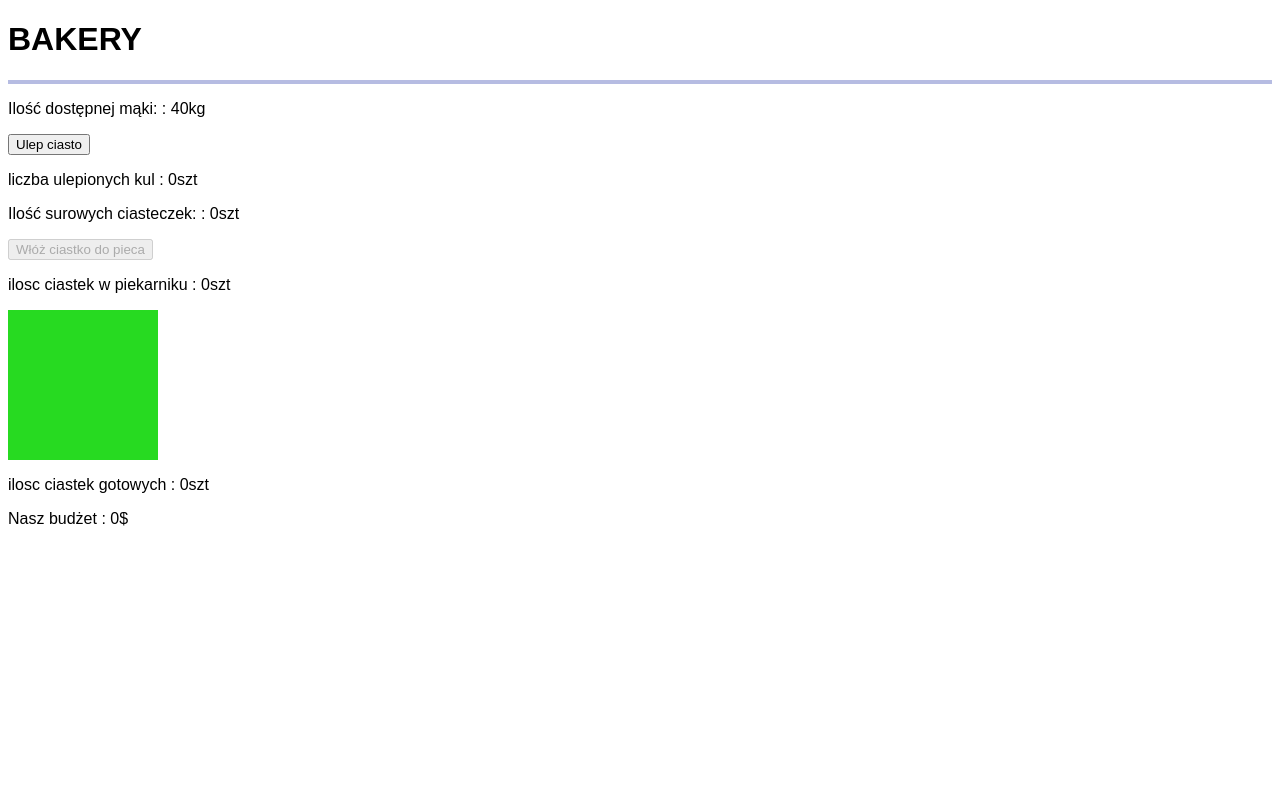
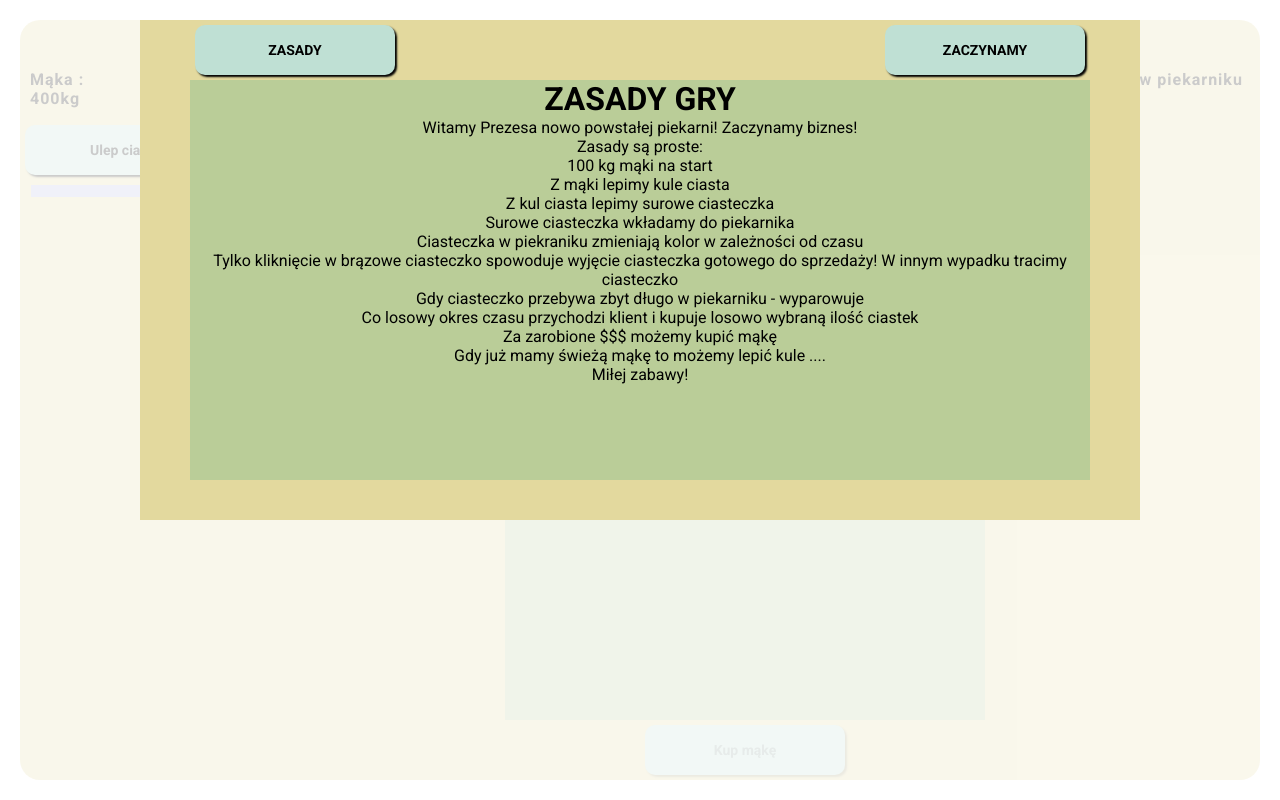
Before and after one commit to molekJ/bakery, a React (Create React App) app in the folder my-app/: page / in a window 1280 px wide. Built offline with nearby package versions, Linux system fonts and the light colour scheme.

Commit message:
not ready, but working

```diff
--- a/my-app/public/index.html
+++ b/my-app/public/index.html
@@ -24,6 +24,13 @@
       work correctly both with client-side routing and a non-root public URL.
       Learn how to configure a non-root public URL by running `npm run build`.
     -->
+
+    <link rel="preconnect" href="https://fonts.googleapis.com" />
+    <link rel="preconnect" href="https://fonts.gstatic.com" crossorigin />
+    <link
+      href="https://fonts.googleapis.com/css2?family=Roboto:ital,wght@0,100;0,300;0,400;0,500;0,700;0,900;1,100;1,300;1,400;1,500;1,700;1,900&display=swap"
+      rel="stylesheet"
+    />
     <title>Jakub's cookies</title>
   </head>
   <body>
--- a/my-app/src/App.tsx
+++ b/my-app/src/App.tsx
@@ -6,18 +6,72 @@ import { Oven } from "./Components/Oven";
 import { GlobalStyle } from "./GlobalStyles";
 import { Dough } from "./Components/Dought";
 import { Cookie } from "./Components/Cookie";
+import styled from "styled-components";
+import { Popup } from "./Components/Popup";
 
+const Container = styled.div`
+  display: flex;
+  flex-direction: column;
+  align-items: center;
+  margin: 20px;
+  background: var(--yellow-transparent);
+
+  border-radius: 20px;
+`;
+
+const HeaderContainer = styled.div`
+  height: 100px;
+
+  display: flex;
+  align-items: center;
+  flex-shrink: 0;
+  flex-direction: column;
+  justify-content: center;
+`;
+
+const LeftContainer = styled.div`
+  width: 240px;
+
+  display: flex;
+  flex-direction: column;
+  align-items: center;
+`;
+
+const CenterContainer = styled.div`
+  width: 100%;
+  display: flex;
+  flex-direction: column;
+  align-items: center;
+`;
+
+const RightContainer = styled.div`
+width`;
+
+const MainContainer = styled.div`
+  display: flex;
+  width: 100%;
+  overflow: auto;
+  height: calc(100vh - 140px);
+  justify-content: center;
+`;
+
+const InfoContainer = styled.div`
+  display: flex;
+  justify-content: space-between;
+  width: calc(100vw - 40px);
+`;
 function App() {
-  const [flourAmount, setFlourAmount] = useState<number>(40);
+  const [flourAmount, setFlourAmount] = useState<number>(400);
   const [progresDought, setProgresDought] = useState<number>(0);
   const [isMakingDought, setisMakingDought] = useState<boolean>(false);
-  const [doughtAmount, setDoughtAmount] = useState<number>(0);
   const [doughtArray, setDoughtArray] = useState<Dough[]>([]);
   const [rawCookie, setRawCookie] = useState<number>(0);
   const [cookiesInOvenArray, setCookiesInOvenArray] = useState<Cookie[]>([]);
   const [cookiesReadyToSell, setCookiesReadyToSell] = useState<number>(0);
   const [ourMoney, setOurMoney] = useState<number>(0);
   const [sell, setSell] = useState(false);
+  const [freeSpaceInOven, setFreeSpaceInOven] = useState(9);
+  const [popUp, setPopUp] = useState(false);
 
   const makeCookie = (doughId: number) => {
     setDoughtArray((old) =>
@@ -40,15 +94,15 @@ function App() {
   };
 
   useEffect(() => {
-    if (flourAmount < 10) {
+    if (flourAmount < 10 || doughtArray.length === 5) {
       setisMakingDought(false);
       return;
     }
+
     let timeoutId = 0;
     if (isMakingDought) {
       if (progresDought === 100) {
         setProgresDought(0);
-        setDoughtAmount((doughtAmount) => doughtAmount + 1);
         setFlourAmount((flourAmount) => flourAmount - 10);
         setDoughtArray((doughtArray) => [
           ...doughtArray,
@@ -71,7 +125,10 @@ function App() {
 
   useEffect(() => {
     const date = Date.now();
-    if (cookiesInOvenArray.length === 0) return;
+    if (cookiesInOvenArray.length === 0) {
+      setFreeSpaceInOven(9);
+      return;
+    }
 
     setCookiesInOvenArray((old) =>
       old.map((cookie) =>
@@ -91,6 +148,8 @@ function App() {
     setCookiesInOvenArray((old) =>
       old.filter((cookie) => date - cookie.id < 12000)
     );
+
+    setFreeSpaceInOven(9 - cookiesInOvenArray.length);
   });
 
   const randomAmount = () => {
@@ -134,8 +193,6 @@ function App() {
     } else {
       const secounds = randomSecound();
       const timeoutId = window.setTimeout(() => {
-        console.log("srzedaje");
-        console.log(secounds);
         setSell(true);
         sellCookies();
       }, secounds * 1000);
@@ -150,34 +207,89 @@ function App() {
     }
   });
 
+  const refillOvenWithCookies = () => {
+    // if (rawCookie <= freeSpaceInOven) {
+    //   let b = rawCookie;
+    //   for (let i = 0; i < b; i++) {
+    //     cookiesBakingStart();
+    //   }
+    //   return;
+    // }
+    // if (rawCookie > freeSpaceInOven) {
+    //   let c = freeSpaceInOven;
+    //   for (let i = 0; i < c; i++) {
+    //     cookiesBakingStart();
+    //   }
+    //   return;
+    // }
+  };
+
   return (
-    <div className="App">
+    <>
+      <Popup popUp={popUp} setPopUp={setPopUp} />
+
+      <Container style={{ opacity: popUp ? 1 : 0.2 }}>
         <GlobalStyle />
+        <HeaderContainer>
           <h1>BAKERY</h1>
-      <ProgressBar progressValue={progresDought} />
+          <InfoContainer>
             <DisplayAmount
               amount={flourAmount}
-        nameAmount={"Ilość dostępnej mąki:"}
+              nameAmount={"Mąka"}
               type={"kg"}
             />
+            <DisplayAmount
+              amount={doughtArray.length}
+              nameAmount={"Kule ciasta"}
+              type={"szt"}
+            />
+
+            <DisplayAmount
+              amount={rawCookie}
+              nameAmount={"Surowe ciasteczka:"}
+              type={"szt"}
+            />
+            <DisplayAmount
+              amount={ourMoney}
+              nameAmount={"Nasz budżet"}
+              type={"$"}
+            />
+            <DisplayAmount
+              amount={cookiesInOvenArray.length}
+              nameAmount={"Ciastka w piekarniku"}
+              type={"szt"}
+            />
+            <DisplayAmount
+              amount={cookiesReadyToSell}
+              nameAmount={"Ciastka na sprzedaż"}
+              type={"szt"}
+            />
+            <DisplayAmount
+              amount={freeSpaceInOven}
+              nameAmount={"Wolne miejsce w piekarniku"}
+              type={"szt"}
+            />
+          </InfoContainer>
+        </HeaderContainer>
+
+        <MainContainer>
+          <LeftContainer>
+            {" "}
             <button
-        disabled={flourAmount < 10 ? true : false}
+              disabled={
+                flourAmount < 10
+                  ? true
+                  : false || doughtArray.length === 5
+                  ? true
+                  : false
+              }
               onClick={() => {
                 setisMakingDought(!isMakingDought);
               }}
             >
               {isMakingDought ? "Zatrzymaj lepienie" : "Ulep ciasto"}
             </button>
-      <DisplayAmount
-        amount={doughtAmount}
-        nameAmount={"liczba ulepionych kul"}
-        type={"szt"}
-      />
-      <DisplayAmount
-        amount={rawCookie}
-        nameAmount={"Ilość surowych ciasteczek:"}
-        type={"szt"}
-      />
+            <ProgressBar progressValue={progresDought} />
             {doughtArray.map((element) => {
               return (
                 <DoughShelf
@@ -186,8 +298,9 @@ function App() {
                   onDoughClick={() => makeCookie(element.id)}
                 />
               );
-      })}
-
+            })}{" "}
+          </LeftContainer>
+          <CenterContainer>
             <button
               disabled={
                 rawCookie < 1
@@ -202,24 +315,41 @@ function App() {
             >
               Włóż ciastko do pieca
             </button>
-      <DisplayAmount
-        amount={cookiesInOvenArray.length}
-        nameAmount={"ilosc ciastek w piekarniku"}
-        type={"szt"}
-      />
+            <button
+              disabled={
+                rawCookie < 1
+                  ? true
+                  : false || cookiesInOvenArray.length === 9
+                  ? true
+                  : false
+              }
+              onClick={() => {
+                refillOvenWithCookies();
+              }}
+            >
+              Zapełnij piec
+            </button>
+
             <Oven
               cookiesInOvenArray={cookiesInOvenArray}
               setCookiesReadyToSell={setCookiesReadyToSell}
-        cookiesReadyToSell={cookiesReadyToSell}
               setCookiesInOvenArray={setCookiesInOvenArray}
             ></Oven>
-      <DisplayAmount
-        amount={cookiesReadyToSell}
-        nameAmount={"ilosc ciastek gotowych"}
-        type={"szt"}
-      />
-      <DisplayAmount amount={ourMoney} nameAmount={"Nasz budżet"} type={"$"} />
-    </div>
+
+            <button
+              disabled={ourMoney < 100 ? true : false}
+              onClick={() => {
+                setFlourAmount((flourAmount) => flourAmount + 100);
+                setOurMoney((ourMoney) => ourMoney - 100);
+              }}
+            >
+              Kup mąkę
+            </button>
+          </CenterContainer>
+          <RightContainer></RightContainer>
+        </MainContainer>
+      </Container>
+    </>
   );
 }
 
--- a/my-app/src/Components/DisplayAmount.tsx
+++ b/my-app/src/Components/DisplayAmount.tsx
@@ -1,4 +1,5 @@
 import React from "react";
+import styled from "styled-components";
 
 interface Props {
   nameAmount: string;
@@ -6,17 +7,24 @@ interface Props {
   type?: "kg" | "szt" | "$";
 }
 
+const Container = styled.div`
+  padding: 10px 10px;
+  border-radius: 5px;
+  font-weight: 600;
+  letter-spacing: 1px;
+`;
+
 export const DisplayAmount: React.FC<Props> = ({
   nameAmount,
   amount,
   type,
 }) => {
   return (
-    <div>
+    <Container>
       <p>
         {nameAmount} : {amount}
         {type && type}
       </p>
-    </div>
+    </Container>
   );
 };
--- a/my-app/src/Components/DoughShelf.tsx
+++ b/my-app/src/Components/DoughShelf.tsx
@@ -2,9 +2,9 @@ import React from "react";
 import styled from "styled-components";
 
 const Ball = styled.div`
-  background: yellow;
   border-radius: 50%;
   cursor: pointer;
+  margin: 5px;
 `;
 
 interface Props {
@@ -20,7 +20,7 @@ export const DoughShelf: React.FC<Props> = ({ onDoughClick, size }) => {
         style={{
           width: size,
           height: size,
-          background: size > 60 ? "green" : "red",
+          background: size > 30 ? "var(--tinkerbell)" : "var(--basilica)",
         }}
       ></Ball>
     </div>
--- a/my-app/src/Components/Oven.tsx
+++ b/my-app/src/Components/Oven.tsx
@@ -2,21 +2,22 @@ import React from "react";
 import styled from "styled-components";
 import { Cookie } from "./Cookie";
 const Container = styled.div`
-  width: 150px;
-  height: 150px;
+  width: 60vh;
+  height: 60vh;
   display: grid;
-  background: #27da21;
+  background: var(--tinkerbell);
   grid-template-columns: repeat(3, 1fr);
   grid-template-rows: repeat(3, 1fr);
 `;
 
 const CakePlace = styled.div`
-  height: 30px;
-  width: 45px;
+  height: 50%;
+  width: 80%;
   background: yellow;
-  border-top-left-radius: 20px;
-  border-top-right-radius: 20px;
-  border: 1px orange solid;
+  border-top-left-radius: 30px;
+  border-top-right-radius: 30px;
+  border-bottom-left-radius: 5px;
+  border-bottom-right-radius: 5px;
   display: flex;
   justify-self: center;
   align-self: center;
@@ -26,14 +27,12 @@ const CakePlace = styled.div`
 interface Props {
   cookiesInOvenArray: { id: number; color: string; place: string }[];
   setCookiesReadyToSell: React.Dispatch<React.SetStateAction<number>>;
-  cookiesReadyToSell: number;
   setCookiesInOvenArray: React.Dispatch<React.SetStateAction<Cookie[]>>;
 }
 
 export const Oven: React.FC<Props> = ({
   cookiesInOvenArray,
   setCookiesReadyToSell,
-  cookiesReadyToSell,
   setCookiesInOvenArray,
 }) => {
   const pullOutCookie = (color: string, ID: number) => {
--- /dev/null
+++ b/my-app/src/Components/Popup.tsx
@@ -0,0 +1,71 @@
+import React from "react";
+import styled from "styled-components";
+
+const Container = styled.div`
+  width: 1000px;
+  height: 500px;
+  background: var(--yellow-transparent);
+
+  z-index: 999;
+  position: absolute;
+  margin-left: auto;
+  margin-right: auto;
+  left: 0;
+  right: 0;
+  text-align: center;
+
+  display: flex;
+  flex-direction: column;
+  align-items: center;
+`;
+
+const ButtonContainer = styled.div`
+  width: 90%;
+  display: flex;
+  justify-content: space-between;
+`;
+
+const TextArea = styled.div`
+  height: 80%;
+  width: 90%;
+  background: var(--tinkerbell);
+`;
+
+interface Props {
+  setPopUp: React.Dispatch<React.SetStateAction<boolean>>;
+  popUp: boolean;
+}
+
+export const Popup: React.FC<Props> = ({ setPopUp, popUp }) => {
+  return (
+    <Container style={{ display: popUp ? "none" : "blok" }}>
+      <ButtonContainer>
+        <button>ZASADY</button>
+
+        <button onClick={() => setPopUp(!popUp)}>ZACZYNAMY</button>
+      </ButtonContainer>
+      <TextArea>
+        <h1>ZASADY GRY</h1>
+        <p>Witamy Prezesa nowo powstałej piekarni! Zaczynamy biznes!</p>
+        <p>Zasady są proste:</p>
+        <p>100 kg mąki na start</p>
+        <p>Z mąki lepimy kule ciasta</p>
+        <p>Z kul ciasta lepimy surowe ciasteczka</p>
+        <p>Surowe ciasteczka wkładamy do piekarnika</p>
+        <p>Ciasteczka w piekraniku zmieniają kolor w zależności od czasu</p>
+        <p>
+          Tylko kliknięcie w brązowe ciasteczko spowoduje wyjęcie ciasteczka
+          gotowego do sprzedaży! W innym wypadku tracimy ciasteczko
+        </p>
+        <p>Gdy ciasteczko przebywa zbyt długo w piekarniku - wyparowuje</p>
+        <p>
+          Co losowy okres czasu przychodzi klient i kupuje losowo wybraną ilość
+          ciastek
+        </p>
+        <p>Za zarobione $$$ możemy kupić mąkę</p>
+        <p>Gdy już mamy świeżą mąkę to możemy lepić kule ....</p>
+        <p>Miłej zabawy!</p>
+      </TextArea>
+    </Container>
+  );
+};
--- a/my-app/src/Components/ProgressBar.tsx
+++ b/my-app/src/Components/ProgressBar.tsx
@@ -1,14 +1,22 @@
 import React from "react";
 import { LinearProgress } from "@material-ui/core";
+import styled from "styled-components";
 
 interface Props {
   progressValue: number;
 }
 
+const Container = styled.div`
+  width: 90%;
+  margin: 5px;
+`;
+
 export const ProgressBar: React.FC<Props> = ({ progressValue }) => {
   return (
-    <div>
+    <Container>
       <LinearProgress variant="determinate" value={progressValue} />
-    </div>
+      <LinearProgress variant="determinate" value={progressValue} />
+      <LinearProgress variant="determinate" value={progressValue} />
+    </Container>
   );
 };
--- a/my-app/src/GlobalStyles.tsx
+++ b/my-app/src/GlobalStyles.tsx
@@ -1,14 +1,44 @@
 import { createGlobalStyle } from "styled-components";
 
 export const GlobalStyle = createGlobalStyle`
+:root {
+   --capri: #bfe0d4;
+   --capri-dark: #a3dfca;
+   --yellow-transparent: #e3d99e;
+   --tinkerbell: #bacd98;
+   --basilica: #6a7a4c;
+
+}
     * {
         box-sizing: border-box;
-        /* margin: 0; */
-        /* padding: 0; */
-        font-family: sans-serif;
+        margin: 0;
+        padding: 0;
+        font-family: 'Roboto',sans-serif;
 
         button {
             cursor: pointer;
+            background: var(--capri);
+            border: none;
+            border-radius: 10px;
+            box-shadow: 2px 2px 2px;
+            margin: 5px;
+            font-size: 14px;
+            font-weight: 600;
+
+            height: 50px;
+            min-height: 50px;
+            width: 200px;
+           :hover{
+                opacity: 100%;
+           }
+           :active {
+               background: var(--capri-dark);
+           }
+
+        }
+
+        h1 {
+            color: black
         }
     }
 
```
Lines whose indentation alone changed are shown as unchanged.
